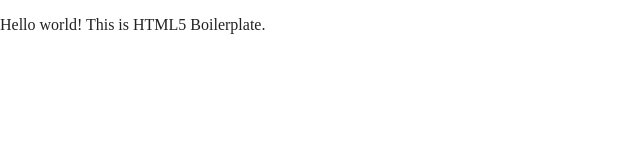
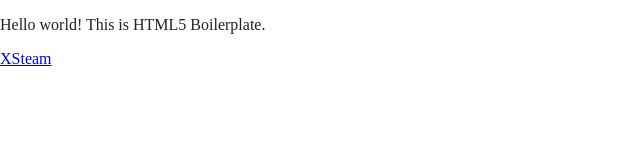
Before and after one commit to kpatvt/kpatvt.github.io, a website built with Parcel: page index.html in a window 1280 px wide. Shown: the full height of the page, 0-640 px from the left. Built offline with nearby package versions, Linux system fonts and the light colour scheme.

Commit message:
More stuff

```diff
--- a/index.html
+++ b/index.html
@@ -29,7 +29,7 @@
   <script src="js/vendor/modernizr-3.11.2.min.js"></script>
   <script src="js/plugins.js"></script>
   <script src="js/main.js"></script>
-
+  <a href="xsteam.html">XSteam</a>
 </body>
 
 </html>
```
